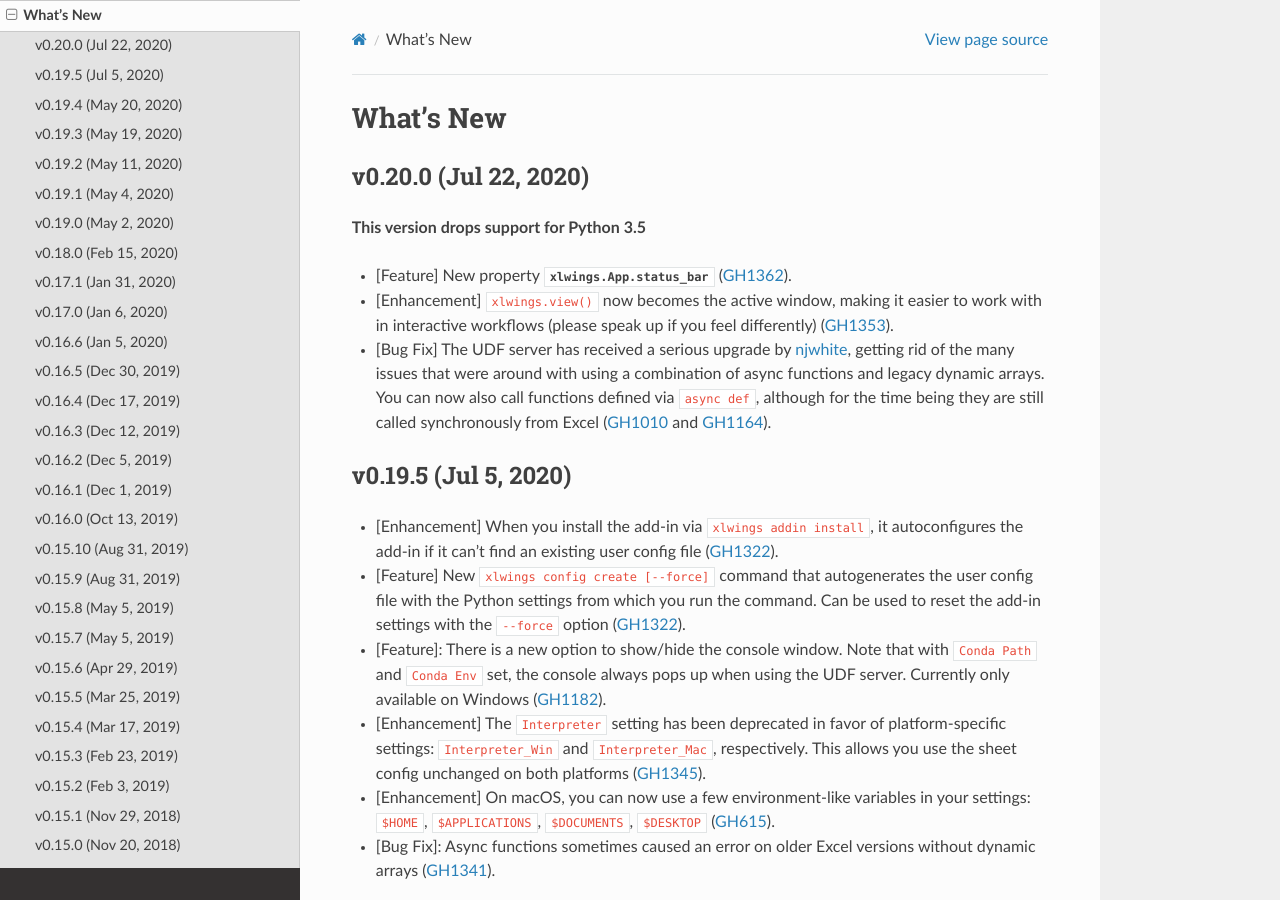
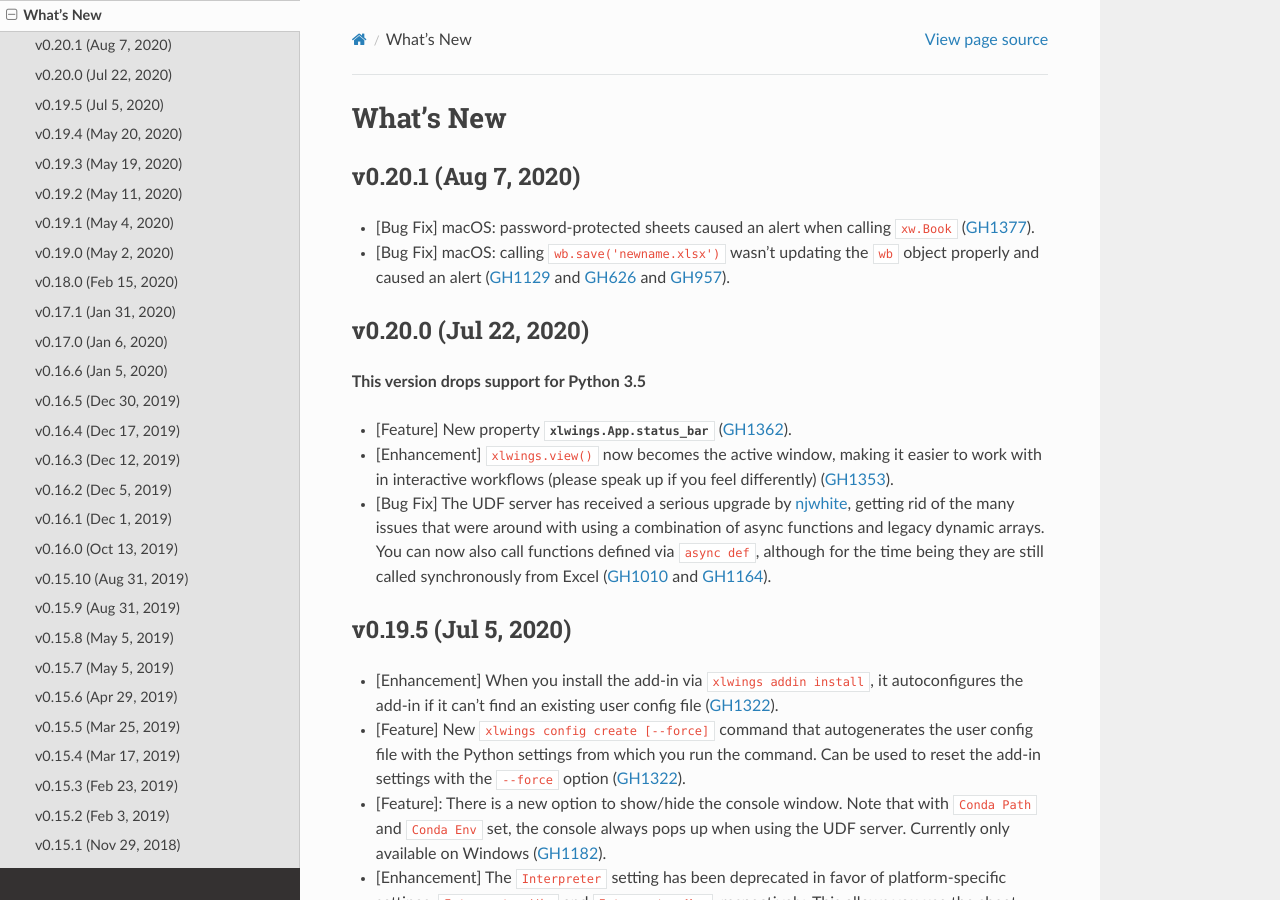
Before and after one commit to xlwings/xlwings, a Sphinx documentation site: the page built from docs/whatsnew.rst, in a window 1280 px wide and 900 px high. Built offline with Sphinx 7.4.7 and the Read the Docs theme 2.0.0, drawn with Linux system fonts in a browser that asks for light colours.

Commit message:
added release notes [skip ci]

```diff
--- a/docs/whatsnew.rst
+++ b/docs/whatsnew.rst
@@ -1,5 +1,11 @@
 What's New
 ==========
+
+v0.20.1 (Aug 7, 2020)
+---------------------
+
+* [Bug Fix] macOS: password-protected sheets caused an alert when calling ``xw.Book`` (:issue:`1377`).
+* [Bug Fix] macOS: calling ``wb.save('newname.xlsx')`` wasn't updating the ``wb`` object properly and caused an alert (:issue:`1129` and :issue:`626` and :issue:`957`).
 
 v0.20.0 (Jul 22, 2020)
 ----------------------
```
